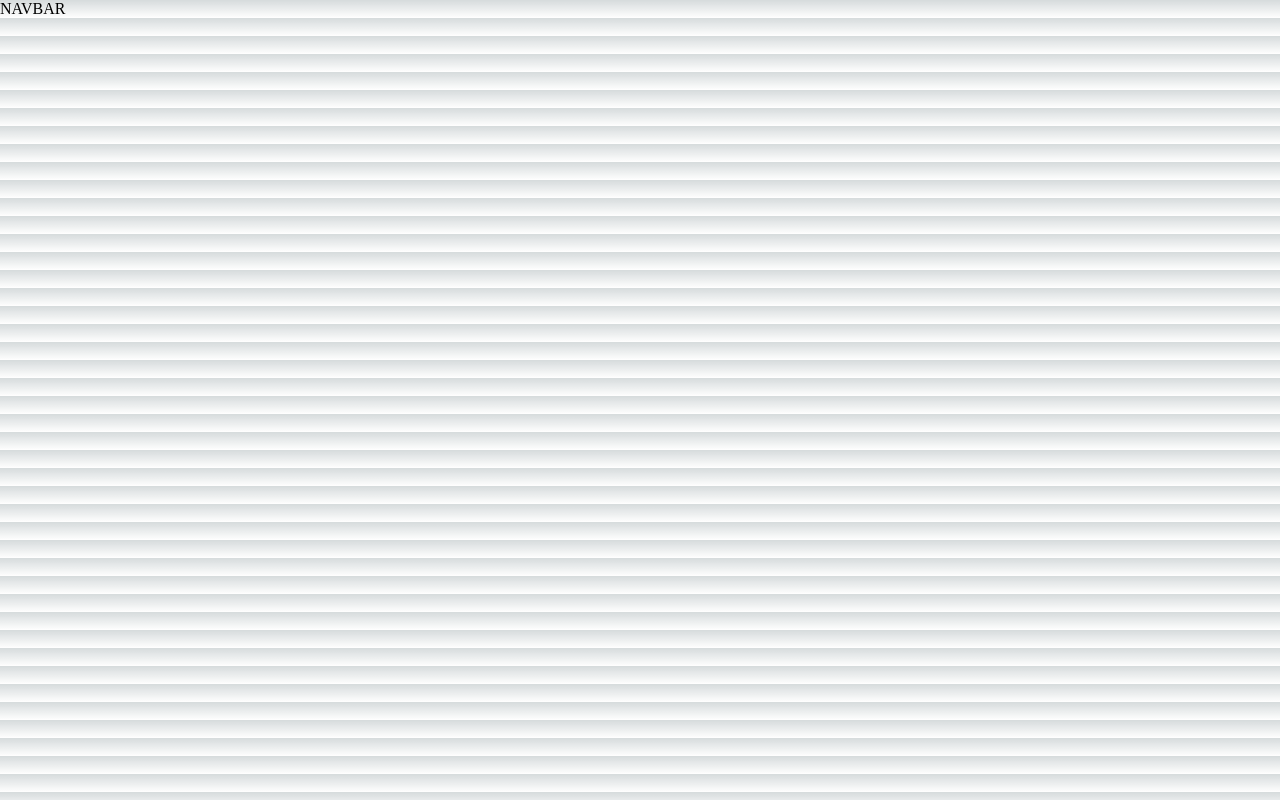
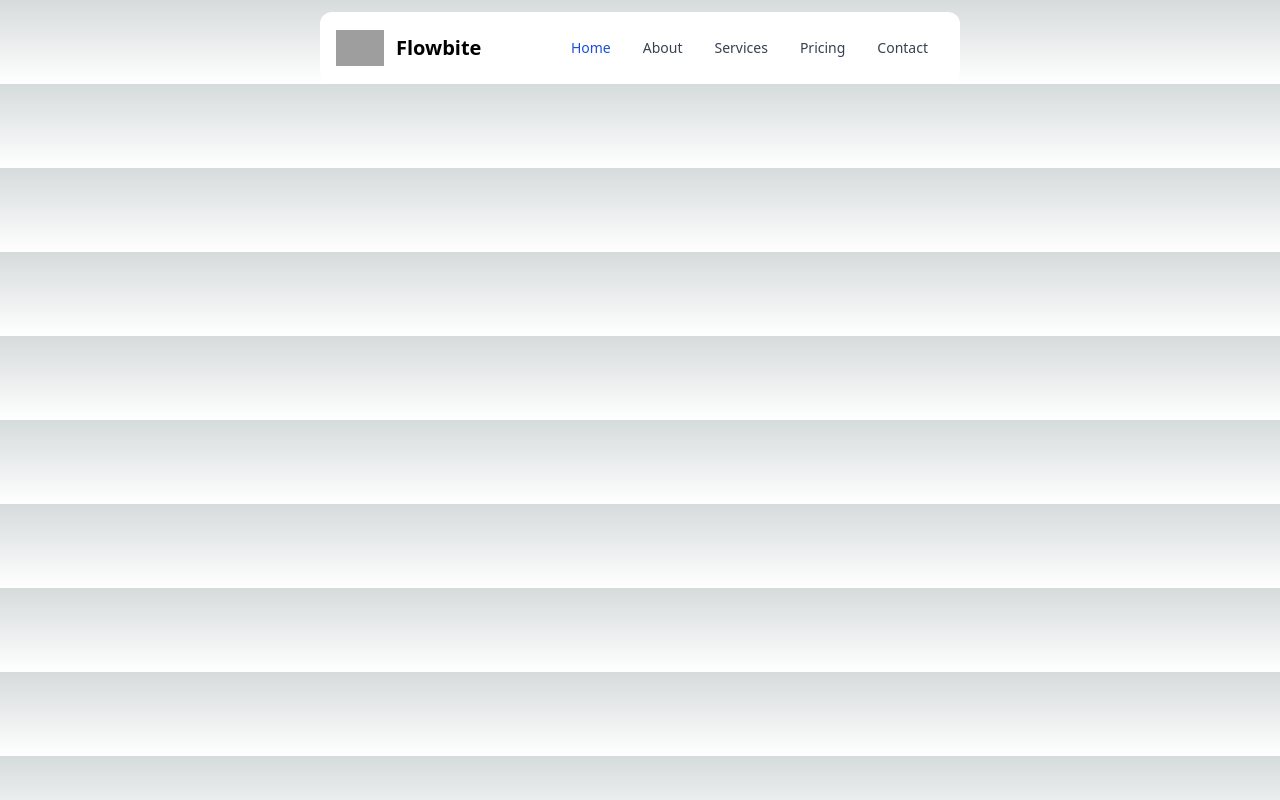
Before and after one commit to JalenBCarter/next-portfolio-jalen-carter, a Next.js app: page / in a window 1280 px wide. Built offline with nearby package versions, Linux system fonts and the light colour scheme; grey boxes are pictures that could not be loaded.

Commit message:
tailwind installed and set up

```diff
--- a/package.json
+++ b/package.json
@@ -13,5 +13,10 @@
     "next": "13.1.6",
     "react": "18.2.0",
     "react-dom": "18.2.0"
+  },
+  "devDependencies": {
+    "autoprefixer": "^10.4.13",
+    "postcss": "^8.4.21",
+    "tailwindcss": "^3.2.7"
   }
 }
--- /dev/null
+++ b/pages/components/Carousel.jsx
@@ -0,0 +1,47 @@
+import React from 'react'
+
+export const Carousel = () => {
+  return (
+    <div>
+
+      <div id="default-carousel" class="relative" data-carousel="static">
+        {/* <!-- Carousel wrapper --> */}
+        <div class="relative h-56 overflow-hidden rounded-lg md:h-96">
+          {/* <!-- Item 1 --> */}
+          <div class="hidden duration-700 ease-in-out" data-carousel-item>
+            <span class="absolute text-2xl font-semibold text-white -translate-x-1/2 -translate-y-1/2 top-1/2 left-1/2 sm:text-3xl dark:text-gray-800">First Slide</span>
+            <img src="/docs/images/carousel/carousel-1.svg" class="absolute block w-full -translate-x-1/2 -translate-y-1/2 top-1/2 left-1/2" alt="..."></img>
+          </div>
+          {/* <!-- Item 2 --> */}
+          <div class="hidden duration-700 ease-in-out" data-carousel-item>
+            <img src="/docs/images/carousel/carousel-2.svg" class="absolute block w-full -translate-x-1/2 -translate-y-1/2 top-1/2 left-1/2" alt="..."></img>
+          </div>
+          {/* <!-- Item 3 --> */}
+          <div class="hidden duration-700 ease-in-out" data-carousel-item>
+            <img src="/docs/images/carousel/carousel-3.svg" class="absolute block w-full -translate-x-1/2 -translate-y-1/2 top-1/2 left-1/2" alt="..."></img>
+          </div>
+        </div>
+        {/* <!-- Slider indicators --> */}
+        <div class="absolute z-30 flex space-x-3 -translate-x-1/2 bottom-5 left-1/2">
+          <button type="button" class="w-3 h-3 rounded-full" aria-current="false" aria-label="Slide 1" data-carousel-slide-to="0"></button>
+          <button type="button" class="w-3 h-3 rounded-full" aria-current="false" aria-label="Slide 2" data-carousel-slide-to="1"></button>
+          <button type="button" class="w-3 h-3 rounded-full" aria-current="false" aria-label="Slide 3" data-carousel-slide-to="2"></button>
+        </div>
+        {/* <!-- Slider controls --> */}
+        <button type="button" class="absolute top-0 left-0 z-30 flex items-center justify-center h-full px-4 cursor-pointer group focus:outline-none" data-carousel-prev>
+          <span class="inline-flex items-center justify-center w-8 h-8 rounded-full sm:w-10 sm:h-10 bg-white/30 dark:bg-gray-800/30 group-hover:bg-white/50 dark:group-hover:bg-gray-800/60 group-focus:ring-4 group-focus:ring-white dark:group-focus:ring-gray-800/70 group-focus:outline-none">
+            <svg aria-hidden="true" class="w-5 h-5 text-white sm:w-6 sm:h-6 dark:text-gray-800" fill="none" stroke="currentColor" viewBox="0 0 24 24" xmlns="http://www.w3.org/2000/svg"><path stroke-linecap="round" stroke-linejoin="round" stroke-width="2" d="M15 19l-7-7 7-7"></path></svg>
+            <span class="sr-only">Previous</span>
+          </span>
+        </button>
+        <button type="button" class="absolute top-0 right-0 z-30 flex items-center justify-center h-full px-4 cursor-pointer group focus:outline-none" data-carousel-next>
+          <span class="inline-flex items-center justify-center w-8 h-8 rounded-full sm:w-10 sm:h-10 bg-white/30 dark:bg-gray-800/30 group-hover:bg-white/50 dark:group-hover:bg-gray-800/60 group-focus:ring-4 group-focus:ring-white dark:group-focus:ring-gray-800/70 group-focus:outline-none">
+            <svg aria-hidden="true" class="w-5 h-5 text-white sm:w-6 sm:h-6 dark:text-gray-800" fill="none" stroke="currentColor" viewBox="0 0 24 24" xmlns="http://www.w3.org/2000/svg"><path stroke-linecap="round" stroke-linejoin="round" stroke-width="2" d="M9 5l7 7-7 7"></path></svg>
+            <span class="sr-only">Next</span>
+          </span>
+        </button>
+      </div>
+
+    </div>
+  )
+}
--- a/pages/components/Navbar.jsx
+++ b/pages/components/Navbar.jsx
@@ -1,11 +1,41 @@
-import React from "react";
+import React from 'react'
 
-const Navbar = () => {
-    return (
-        <div>
-            NAVBAR
-        </div>
-    )
+export const Navbar = () => {
+  return (
+
+<nav className="bg-white border-gray-200 px-2 sm:px-4 py-2.5 rounded-xl dark:bg-gray-900 w-[50%] mx-auto mt-3 ">
+  <div className="container flex flex-wrap items-center justify-between mx-auto">
+    <a href="https://flowbite.com/" className="flex items-center">
+        <img src="https://flowbite.com/docs/images/logo.svg" className="h-6 mr-3 sm:h-9" alt="Flowbite Logo" />
+        <span className="self-center text-xl font-semibold whitespace-nowrap dark:text-white">Flowbite</span>
+    </a>
+    <button data-collapse-toggle="navbar-default" type="button" className="inline-flex items-center p-2 ml-3 text-sm text-gray-500 rounded-lg md:hidden hover:bg-gray-100 focus:outline-none focus:ring-2 focus:ring-gray-200 dark:text-gray-400 dark:hover:bg-gray-700 dark:focus:ring-gray-600" aria-controls="navbar-default" aria-expanded="false">
+      <span className="sr-only">Open main menu</span>
+      <svg className="w-6 h-6" aria-hidden="true" fill="currentColor" viewBox="0 0 20 20" xmlns="http://www.w3.org/2000/svg"><path fill-rule="evenodd" d="M3 5a1 1 0 011-1h12a1 1 0 110 2H4a1 1 0 01-1-1zM3 10a1 1 0 011-1h12a1 1 0 110 2H4a1 1 0 01-1-1zM3 15a1 1 0 011-1h12a1 1 0 110 2H4a1 1 0 01-1-1z" clip-rule="evenodd"></path></svg>
+    </button>
+    <div className="hidden w-full md:block md:w-auto" id="navbar-default">
+      <ul className="flex flex-col p-4 mt-4 border border-gray-100 rounded-lg bg-gray-50 md:flex-row md:space-x-8 md:mt-0 md:text-sm md:font-medium md:border-0 md:bg-white dark:bg-gray-800 md:dark:bg-gray-900 dark:border-gray-700">
+        <li>
+          <a href="#" className="block py-2 pl-3 pr-4 text-white bg-blue-700 rounded md:bg-transparent md:text-blue-700 md:p-0 dark:text-white" aria-current="page">Home</a>
+        </li>
+        <li>
+          <a href="#" className="block py-2 pl-3 pr-4 text-gray-700 rounded hover:bg-gray-100 md:hover:bg-transparent md:border-0 md:hover:text-blue-700 md:p-0 dark:text-gray-400 md:dark:hover:text-white dark:hover:bg-gray-700 dark:hover:text-white md:dark:hover:bg-transparent">About</a>
+        </li>
+        <li>
+          <a href="#" className="block py-2 pl-3 pr-4 text-gray-700 rounded hover:bg-gray-100 md:hover:bg-transparent md:border-0 md:hover:text-blue-700 md:p-0 dark:text-gray-400 md:dark:hover:text-white dark:hover:bg-gray-700 dark:hover:text-white md:dark:hover:bg-transparent">Services</a>
+        </li>
+        <li>
+          <a href="#" className="block py-2 pl-3 pr-4 text-gray-700 rounded hover:bg-gray-100 md:hover:bg-transparent md:border-0 md:hover:text-blue-700 md:p-0 dark:text-gray-400 md:dark:hover:text-white dark:hover:bg-gray-700 dark:hover:text-white md:dark:hover:bg-transparent">Pricing</a>
+        </li>
+        <li>
+          <a href="#" className="block py-2 pl-3 pr-4 text-gray-700 rounded hover:bg-gray-100 md:hover:bg-transparent md:border-0 md:hover:text-blue-700 md:p-0 dark:text-gray-400 md:dark:hover:text-white dark:hover:bg-gray-700 dark:hover:text-white md:dark:hover:bg-transparent">Contact</a>
+        </li>
+      </ul>
+    </div>
+  </div>
+</nav>
+
+  )
 }
 
 export default Navbar;
--- a/pages/index.js
+++ b/pages/index.js
@@ -4,7 +4,8 @@
 import styles from '@/styles/Home.module.css'
 
 // importing components
-import Navbar from './components/Navbar'
+import { Navbar } from './components/Navbar'
+import { Carousel } from './components/Carousel'
 
 const inter = Inter({ subsets: ['latin'] })
 
@@ -18,7 +19,7 @@
         <link rel="icon" href="/favicon.ico" />
       </Head>
       <main className={styles.main}>
-        <Navbar/>
+        <Navbar />
       </main>
     </>
   )
--- /dev/null
+++ b/postcss.config.js
@@ -0,0 +1,6 @@
+module.exports = {
+  plugins: {
+    tailwindcss: {},
+    autoprefixer: {},
+  },
+}
--- a/styles/globals.css
+++ b/styles/globals.css
@@ -1,3 +1,7 @@
+@tailwind base;
+@tailwind components;
+@tailwind utilities;
+
 :root {
   --max-width: 1100px;
   --border-radius: 12px;
@@ -42,7 +46,7 @@
 
 @media (prefers-color-scheme: dark) {
   :root {
-    --foreground-rgb: 255, 255, 255;
+    --foreground-rgb: 0, 0, 0;
     --background-start-rgb: 255, 253, 250;
     --background-end-rgb: 255, 253, 250;
 
@@ -105,3 +109,7 @@
     color-scheme: dark;
   }
 }
+
+.navbar_white {
+  background-color: #ff000010;
+}
--- /dev/null
+++ b/tailwind.config.js
@@ -0,0 +1,12 @@
+/** @type {import('tailwindcss').Config} */
+module.exports = {
+  content: [
+    "./app/**/*.{js,ts,jsx,tsx}",
+    "./pages/**/*.{js,ts,jsx,tsx}",
+    "./components/**/*.{js,ts,jsx,tsx}",
+  ],
+  theme: {
+    extend: {},
+  },
+  plugins: [],
+}
```
Also changed, not shown: pages/components/Hero.jsx (added), 1 other file (tests, documents, lock files or other folders).
